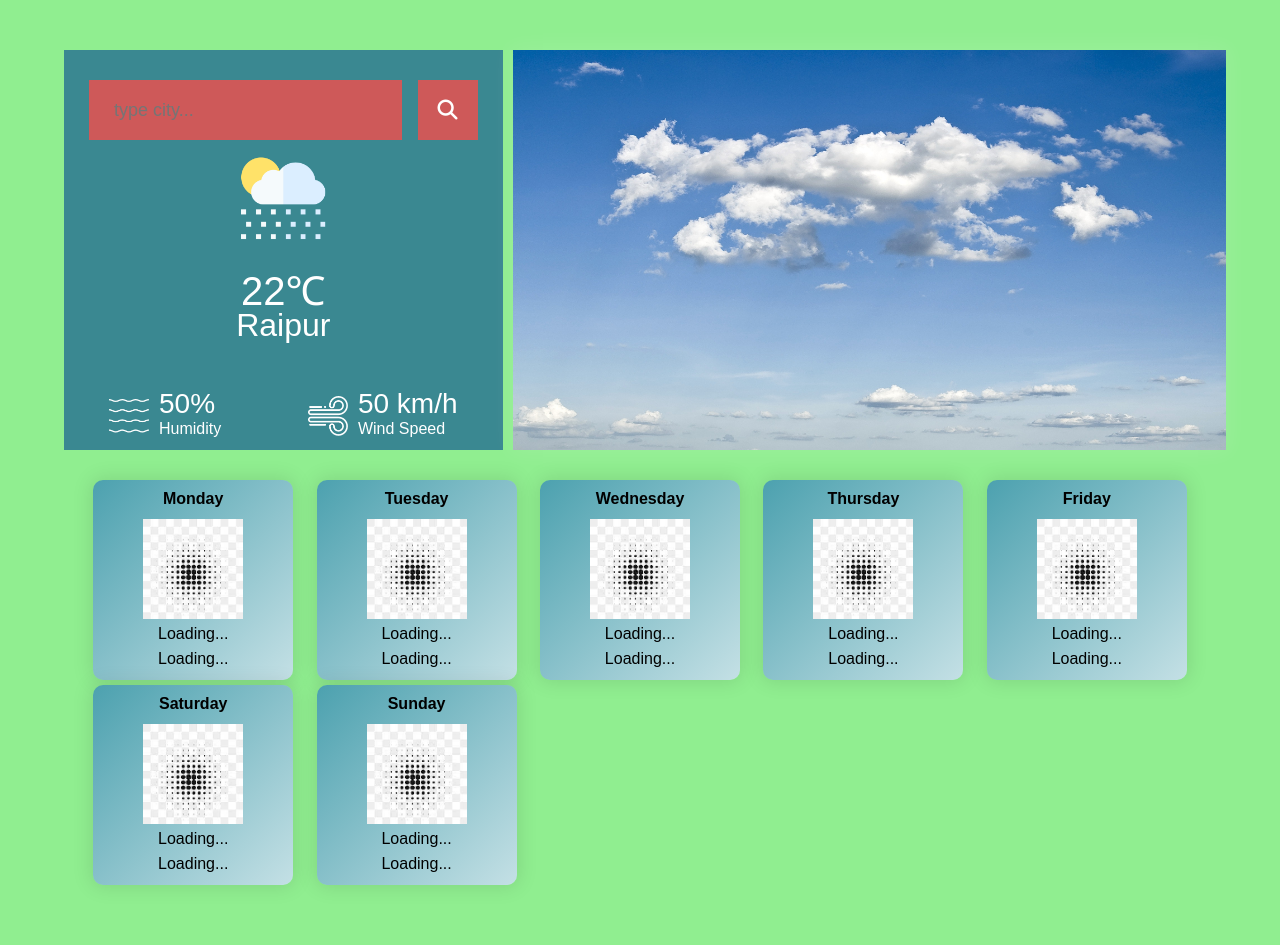
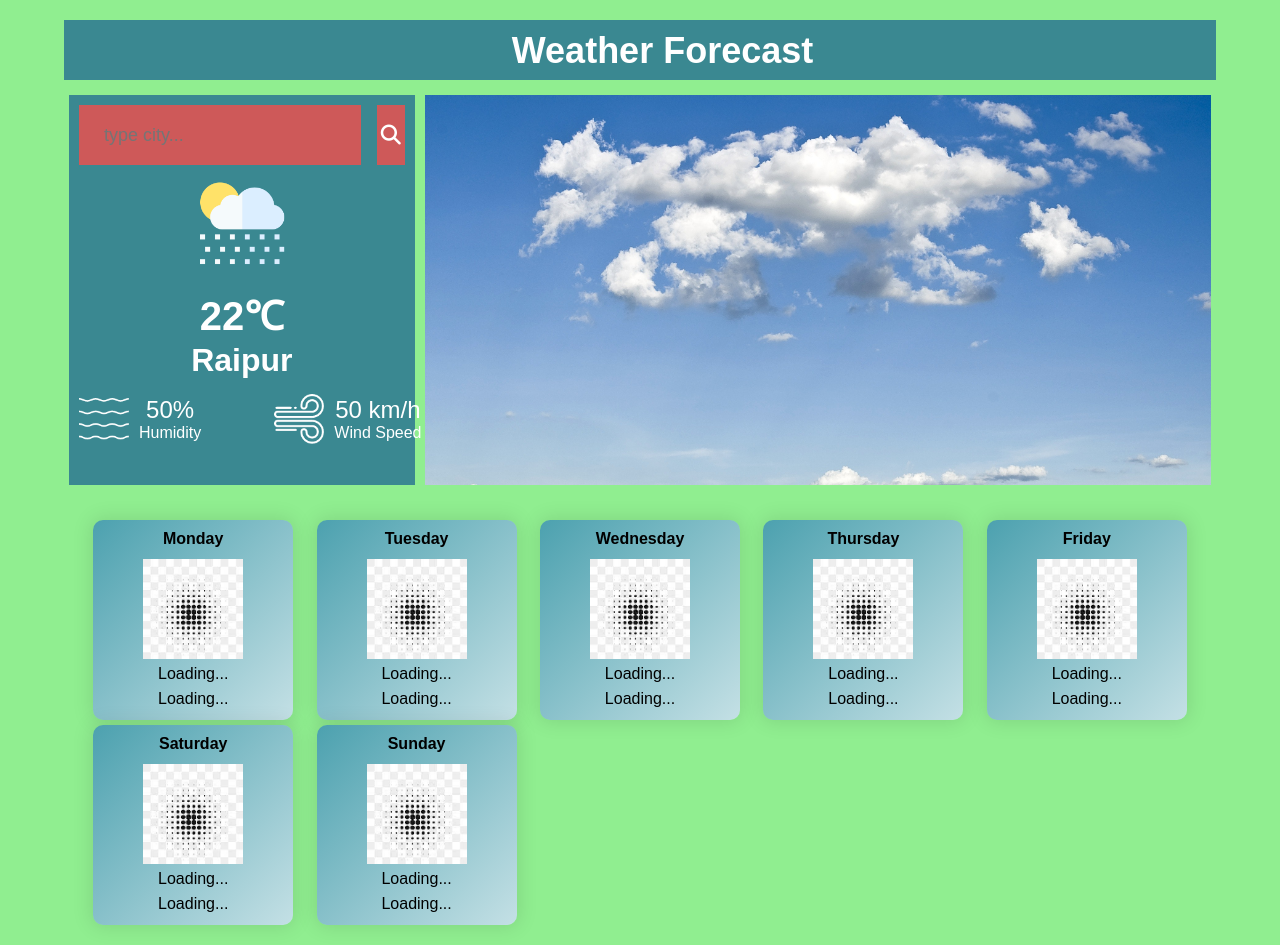
Before and after one commit to rohitbesra2502/weather-forecast, a plain HTML site: page index.html in a window 1280 px wide. Before the commit the page ends 905 px from the top, so only its background shows below. Drawn offline with Linux system fonts and the light colour scheme.

Commit message:
chanegs2507

```diff
--- a/index.html
+++ b/index.html
@@ -6,10 +6,13 @@
     <meta name="viewport" content="width=device-width, initial-scale=1.0">
     <script src="https://kit.fontawesome.com/64d58efce2.js"></script>
     <link rel="icon" type="image/x-icon" href="/images/fav-icn.ico">
-    <title>weather forecast</title>
+    <title>Weather Forecast</title>
     <link rel="stylesheet" href="./styles.css">
 </head>
 <body>
+    <nav class="nav">
+        <h1>Weather Forecast</h1>
+    </nav>
     <div class="weather-top-container">
         <div class="wrapper">
             <div class="search">
@@ -26,14 +29,14 @@
                 <h1 class="temp">22<span>&#8451</span></h1>
                 <h2 class="city">Raipur</h2>
                 <div class="details">
-                    <div class="col">
+                    <div class="col col-1">
                         <img src="images/humidity.png" alt="">
                         <div>
                             <p class="humidity">50%</p>
                             <p>Humidity</p>
                         </div>
                     </div>
-                    <div class="col">
+                    <div class="col col-2">
                         <img src="images/wind.png" alt="">
                         <div>
                             <p class="wind">50 km/h</p>
@@ -44,8 +47,7 @@
             </div>
         </div>
         <div class="bg-img">
-            <!-- animation weather -->
-            <img src="./images/bg-img/clear.jpg" alt="" class="weather-img">
+            <!-- bg-weather -->
         </div>
     </div>
     <div id="weatherContainer">
--- a/script.js
+++ b/script.js
@@ -32,49 +32,46 @@ async function checkWeather(city){
             weatherIcon.src = "images/mist.png";
             bgImage.src="images/bg-img/mist.jpg";
         }
-        document.querySelector(".weather-details").style.display = "block";
-        document.querySelector(".error").style.display = "none";
+        // document.querySelector(".weather-details").style.display = "block";
+        // document.querySelector(".error").style.display = "none";
+
     }
 }
 
 searchBtn.addEventListener("click", ()=>{
     checkWeather(searchBox.value);
-    GetInfo();
+    GetInfo(searchBox.value);
 })
 
 // -------------------for 7 day --
-function GetInfo(){
-    const newName = document.getElementById("cityInput");
-
-    fetch('http://api.openweathermap.org/data/2.5/forecast?q='+newName.value+'&appid=32ba0bfed592484379e51106cef3f204')
+function GetInfo(city){
+    // var newName = document.getElementById("cityInput");
+    fetch('https://api.openweathermap.org/data/2.5/forecast?q='+city+'&appid=17d2e136f075be6bd1018a8d5c3a16e7')
     .then(response => response.json())
     .then(data => {
-        for(i=0;i<7;i++){
+        for(i = 0; i < 7; i++){
             document.getElementById("day"+(i+1)+"Min").innerHTML = "Min:" +Number(data.list[i].main.temp_min-273.15).toFixed(1)+"°";
         }
-        for(i=0;i<7;i++){
+        for(i = 0; i < 7; i++){
             document.getElementById("day"+(i+1)+"Max").innerHTML = "Max:" +Number(data.list[i].main.temp_max-273.15).toFixed(1)+"°";
         }
-        for(i=0;i<7;i++){
+        for(i = 0; i < 7; i++){
             document.getElementById("img"+(i+1)).src = "https://openweathermap.org/img/wn/" + data.list[i].weather[0].icon+".png";
         }
-        // console.log(data)
+        console.log(data)
     })
-    // .catch(err => alert("Something went wrong"))
+    .catch(err => alert("Something went wrong"))
+
 }
 
-// function DefaultScreen(){
-//     document.getElementById("cityInput").defaultValue = "London";
-//     GetInfo();
-// }
-const d = new Date();
-const weekday = ["Sunday","Monday","Tuesday","Wednesday","Thursday","Friday","Saturday",];
+var d = new Date();
+var weekday = ["Sunday","Monday","Tuesday","Wednesday","Thursday","Friday","Saturday",];
 
 function CheckDay(day){
     if(day +d.getDay() > 6){
-        return day +d.getDay()-7;
+        return day + d.getDay()-7;
     }else{
-        return day +d.getDay();
+        return day + d.getDay();
     }
 }
 for(i =0;i<7;i++){
--- a/styles.css
+++ b/styles.css
@@ -8,107 +8,136 @@
 body{
     width: 80%;
     margin: auto;
-    background-color: #1B2430;
+    /* background-color: #1B2430; */
+    background-color: #fff;
     background-repeat: no-repeat;
     background-size: cover;
     height: 100vh;
     overflow: hidden;
     /* border: 2px solid red; */
 }
-
+.nav{
+    background: #3A8891;
+    color: #fff;
+    height: 60px;
+    width: 100%;
+    margin-top: 20px;
+    margin-bottom: -40px;
+    font-size: 1.5rem;
+    padding: 5px;
+    /* border: 2px solid #000; */
+}
+.nav h1{
+    display: flex;
+    justify-content: center;
+    align-items: center;
+    margin-left: 45px;
+    margin-top: 5px;
+    /* border: 1px solid black; */
+ }
 .weather-top-container{
     display: flex;
     width: 100%;
     margin-top: 50px;
-    height: 600px;
+    height: 50%;
     /* border: 2px solid black; */
 }
 
 .wrapper{
     background: #3A8891;
-    /* margin: 100px auto 0; */
-    /* margin: 10px; */
-    padding: 30px 25px;
+    width: 30%;
+    margin: 5px;
+    padding: 10px;
     text-align: center;
     color: #fff;
-    width: 600px;
-    /* border: 2px solid red;  */
-}
-.weather-img{
-    height: 600px;
-    margin-left: 10px;
-    width: 1000px;
-    border: none;
-    background-size: cover;
-    text-align: center;
-    box-shadow: 0 0 20px 2px rgba(255, 255, 255, .1);
-    /* border: 1px solid red; */
+    /* border: 2px solid black;  */
 }
 .search{
     width: 100%;
     display: flex;
     align-items: center;
     justify-content: space-between;
- }
+}
 .search .input{
     border: 0;
     outline: 0;
-    background: #ebfffc;
     height: 60px;
     padding: 10px 25px;
     margin-right: 16px;
     font-size: 18px;
     flex: 1;
+    background: #ebfffc;
 }
-
 .search .btn{
     border: 0;
     outline: 0;
-    background: #ebfffc;
     height: 60px;
     width: 60px;
     cursor: pointer;
+    background: #ebfffc;
  }
-
- .btn{
+.btn{
     font-size: 20px;
- }
+}
+.weather-details{
+    width: 100%;
+    /* border: 1px solid black; */
+}
 .weather-icon{
-    width: 180px;
-    margin-top: 30px;
+    width: 200px;
+    margin-top: 5px;
+    /* border: 1px solid black; */
 }
 .weather-details .temp{
-    font-size: 80px;
-    font-weight: 500;
+    font-size: 3rem;
+    font-weight: 600;
+    /* border: 1px solid #fff; */
 }
 .weather-details .city{
-    font-size: 45px;
-    font-weight: 400;
-    margin-top: -10px;
+    font-size: 3rem;
+    margin-bottom: 5px;
+    /* border: 1px solid #fff; */
 }
 .details{
-    display: flex;
-    align-items: center;
-    justify-content: space-between;
-    padding: 0 20px;
-    margin-top: 50px;
+    display: grid;
+    grid-template-columns: repeat(2,1fr);
+    justify-items: center;
+    gap: 20px;
+    /* border: 1px solid red; */
 }
 .col{
     display: flex;
     align-items: center;
-    text-align: left;
+    margin-bottom: -70px;
+    /* border: 1px solid black; */
+}
+.col-1{
+    margin-right: 50px;
+    /* border: 1px solid black; */
+}
+.col-2{
+    margin-right: -20px;
+    /* border: 1px solid black; */
 }
 .col img{
-    width: 40px;
+    width: 50px;
     margin-right: 10px;
+    /* border: 1px solid black; */
 }
 .humidity, .wind{
-    font-size: 28px;
-    margin-top: -6px;
+    font-size: 1.5rem;
 }
-/* .weather-details{
-    display: none;
-} */
+
+.bg-img{
+    width: 70%;
+    margin: 5px;
+    background-image: url("images/bg-img/clear.jpg");
+    background-repeat: no-repeat;
+    background-size: cover;
+    background-position: center;
+    /* border: 1px solid black; */
+}
+
 .error{
     text-align: left;
     margin-left: 10px;
```
